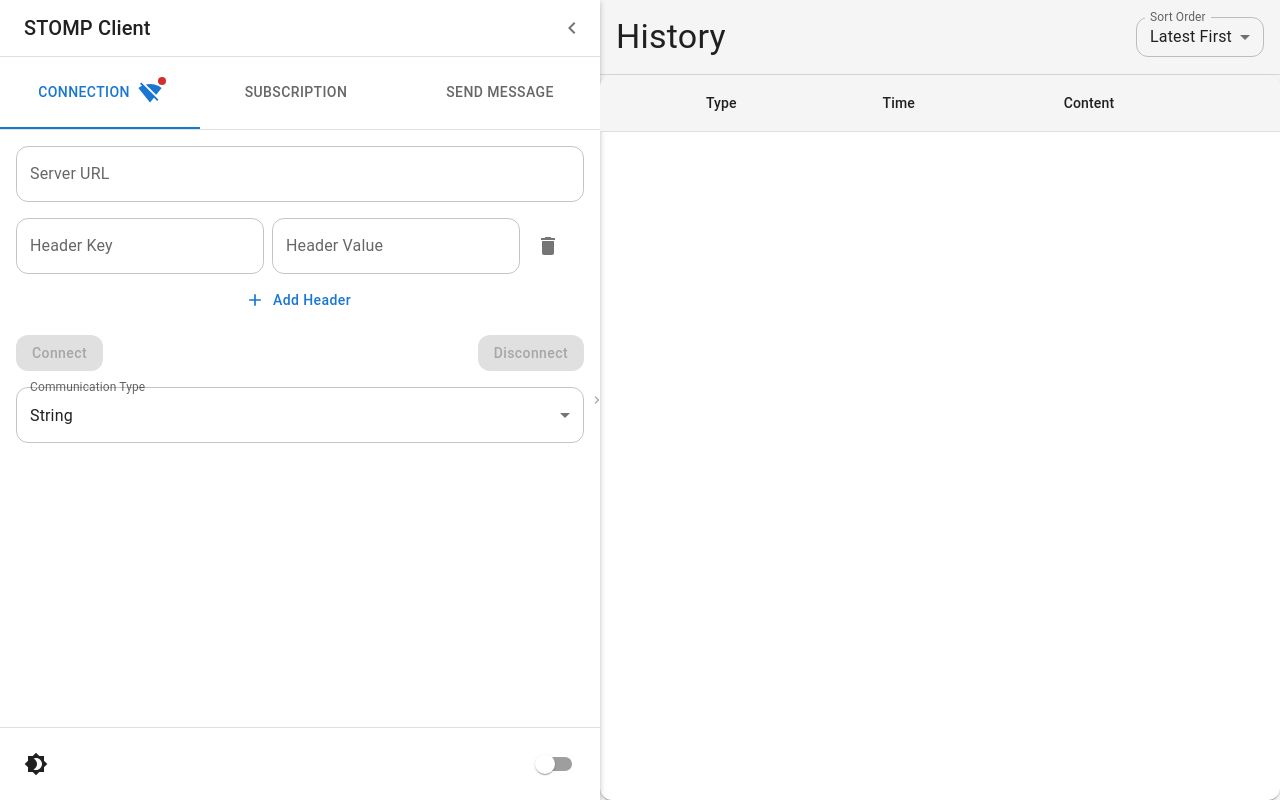
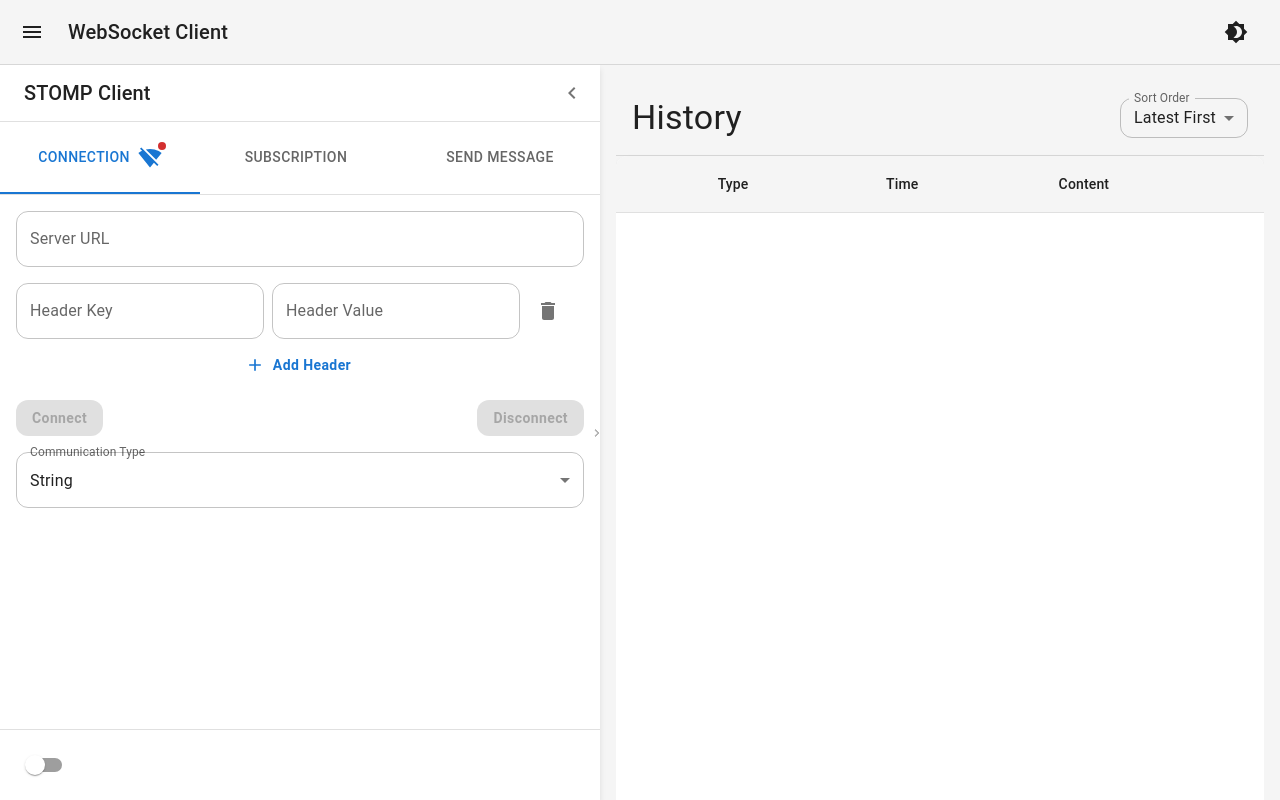
Before and after one commit to waterfogSW/stomp-client, a Next.js app: page / in a window 1280 px wide. Built offline with nearby package versions, Linux system fonts and the light colour scheme.

Commit message:
✨ 레이아웃 UI 개선

```diff
--- a/src/components/Sidebar.tsx
+++ b/src/components/Sidebar.tsx
@@ -1,19 +1,6 @@
 import React, {useState} from 'react';
+import {Badge, Box, Divider, IconButton, Paper, Switch, Tab, Tabs, Typography} from '@mui/material';
 import {
-  Badge,
-  Box,
-  Divider,
-  IconButton,
-  Paper,
-  Switch,
-  Tab,
-  Tabs,
-  Tooltip,
-  Typography
-} from '@mui/material';
-import {
-  Brightness4 as Brightness4Icon,
-  Brightness7 as Brightness7Icon,
   ChevronLeft as ChevronLeftIcon,
   ChevronRight as ChevronRightIcon,
   SignalWifi4Bar as SignalWifi4BarIcon,
@@ -58,8 +45,6 @@ interface SidebarProps {
 }
 
 export const Sidebar: React.FC<SidebarProps> = ({
-                                                  mode,
-                                                  toggleColorMode,
                                                   isSidebarOpen,
                                                   setIsSidebarOpen,
                                                   connected,
@@ -219,11 +204,6 @@ export const Sidebar: React.FC<SidebarProps> = ({
           )}
           <Divider/>
           <Box sx={{p: 2, display: 'flex', alignItems: 'center', justifyContent: 'space-between'}}>
-            <Tooltip title="Toggle dark mode">
-              <IconButton onClick={toggleColorMode} color="inherit">
-                {mode === 'dark' ? <Brightness7Icon/> : <Brightness4Icon/>}
-              </IconButton>
-            </Tooltip>
             {isSidebarOpen && (
                 <Switch
                     checked={communicationType === 'protobuf'}
--- a/src/components/WebSocketClient.tsx
+++ b/src/components/WebSocketClient.tsx
@@ -9,6 +9,10 @@ import { Sidebar } from './Sidebar';
 import { MessageHistory } from './MessageHistory';
 import useMediaQuery from '@mui/material/useMediaQuery';
 import * as protobuf from 'protobufjs';
+import { AppBar, Toolbar, Typography, IconButton } from '@mui/material';
+import MenuIcon from '@mui/icons-material/Menu';
+import Brightness4Icon from '@mui/icons-material/Brightness4';
+import Brightness7Icon from '@mui/icons-material/Brightness7';
 
 export interface MessageItem {
   type: 'SENT' | 'RECEIVED';
@@ -24,6 +28,9 @@ const getDesignTokens = (mode: 'light' | 'dark'): ThemeOptions => ({
           primary: {
             main: '#1976d2',
           },
+          secondary: {
+            main: '#f50057',
+          },
           background: {
             default: '#f5f5f5',
             paper: '#ffffff',
@@ -32,6 +39,9 @@ const getDesignTokens = (mode: 'light' | 'dark'): ThemeOptions => ({
         : {
           primary: {
             main: '#90caf9',
+          },
+          secondary: {
+            main: '#ff4081',
           },
           background: {
             default: '#303030',
@@ -47,6 +57,7 @@ const getDesignTokens = (mode: 'light' | 'dark'): ThemeOptions => ({
       styleOverrides: {
         root: {
           textTransform: 'none',
+          fontWeight: 'bold',
         } as const,
       },
     },
@@ -54,8 +65,23 @@ const getDesignTokens = (mode: 'light' | 'dark'): ThemeOptions => ({
       styleOverrides: {
         root: {
           backgroundImage: 'none',
+          boxShadow: mode === 'dark' ? '0 4px 6px rgba(0,0,0,0.3)' : '0 4px 6px rgba(0,0,0,0.1)',
         } as const,
       },
+    },
+    MuiAppBar: {
+      styleOverrides: {
+        root: {
+          boxShadow: 'none',
+          borderBottom: `1px solid ${mode === 'dark' ? 'rgba(255,255,255,0.12)' : 'rgba(0,0,0,0.12)'}`,
+        } as const,
+      },
+    },
+  },
+  typography: {
+    fontFamily: '"Roboto", "Helvetica", "Arial", sans-serif',
+    h6: {
+      fontWeight: 500,
     },
   },
 });
@@ -84,16 +110,45 @@ export const WebSocketClient: React.FC = () => {
     setMode((prevMode) => (prevMode === 'light' ? 'dark' : 'light'));
   };
 
+  const toggleSidebar = () => {
+    setIsSidebarOpen(!isSidebarOpen);
+  };
+
   return (
       <ThemeProvider theme={theme}>
         <CssBaseline />
         <Box sx={{
           display: 'flex',
+          flexDirection: 'column',
           height: '100vh',
           overflow: 'hidden',
           bgcolor: 'background.default',
           color: 'text.primary',
           transition: 'background-color 0.3s, color 0.3s',
+        }}>
+          <AppBar position="static" color="default">
+            <Toolbar>
+              <IconButton
+                  edge="start"
+                  color="inherit"
+                  aria-label="menu"
+                  onClick={toggleSidebar}
+                  sx={{ mr: 2 }}
+              >
+                <MenuIcon />
+              </IconButton>
+              <Typography variant="h6" component="div" sx={{ flexGrow: 1 }}>
+                WebSocket Client
+              </Typography>
+              <IconButton color="inherit" onClick={toggleColorMode}>
+                {mode === 'dark' ? <Brightness7Icon /> : <Brightness4Icon />}
+              </IconButton>
+            </Toolbar>
+          </AppBar>
+          <Box sx={{
+            display: 'flex',
+            flexGrow: 1,
+            overflow: 'hidden',
           }}>
             <Sidebar
                 mode={mode}
@@ -123,8 +178,9 @@ export const WebSocketClient: React.FC = () => {
                 loadedProtoFiles={loadedProtoFiles}
                 setLoadedProtoFiles={setLoadedProtoFiles}
             />
-          <Box sx={{ flexGrow: 1, overflow: 'hidden' }}>
+            <Box sx={{ flexGrow: 1, overflow: 'hidden', p: 2 }}>
               <MessageHistory messages={messages} />
+            </Box>
           </Box>
         </Box>
       </ThemeProvider>
```
Lines whose indentation alone changed are shown as unchanged.
